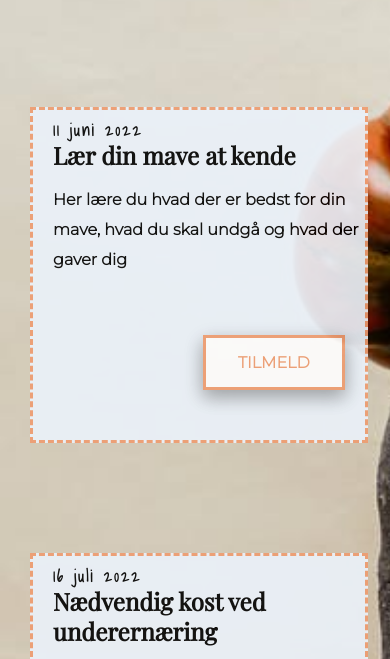
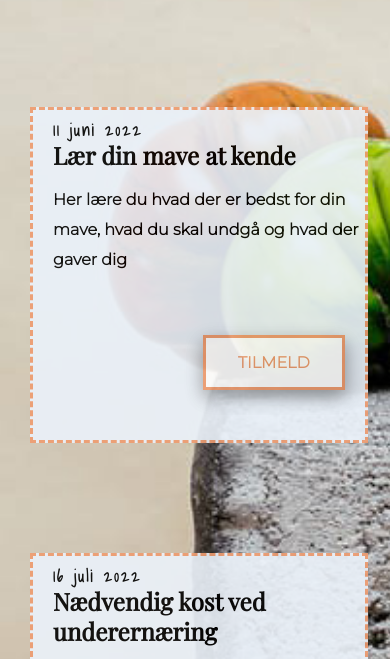
Before and after one commit to Amaliems/Mette_Borre, a plain HTML site: page foredrag.html in a window 390 px wide. Shown: the part 185-844 px from the top of the page. Drawn offline with nearby package versions, Linux system fonts and the light colour scheme.

Commit message:
Juseringer af billede - mobilversion (foredrag)

```diff
--- a/style.css
+++ b/style.css
@@ -661,6 +661,8 @@ footer{
 
 
  /*foredrag*/
+
+
     .blåkasser > div{
         width: 90%;
         margin-left: 30px;
@@ -669,7 +671,13 @@ footer{
     .tilmeldknap{
         position: relative;
         left: 550px;
-        margin-top: 80px;
+        margin-top: 70px;
+    }
+
+    .foredrag{
+        background-image: url(images/tomater_mobil.jpg);
+        background-size: cover;
+        background-repeat: no-repeat;
     }
 
 /*individuel kostvejledning*/
```
Also changed, not shown: images/tomater_mobil.jpg (added).
